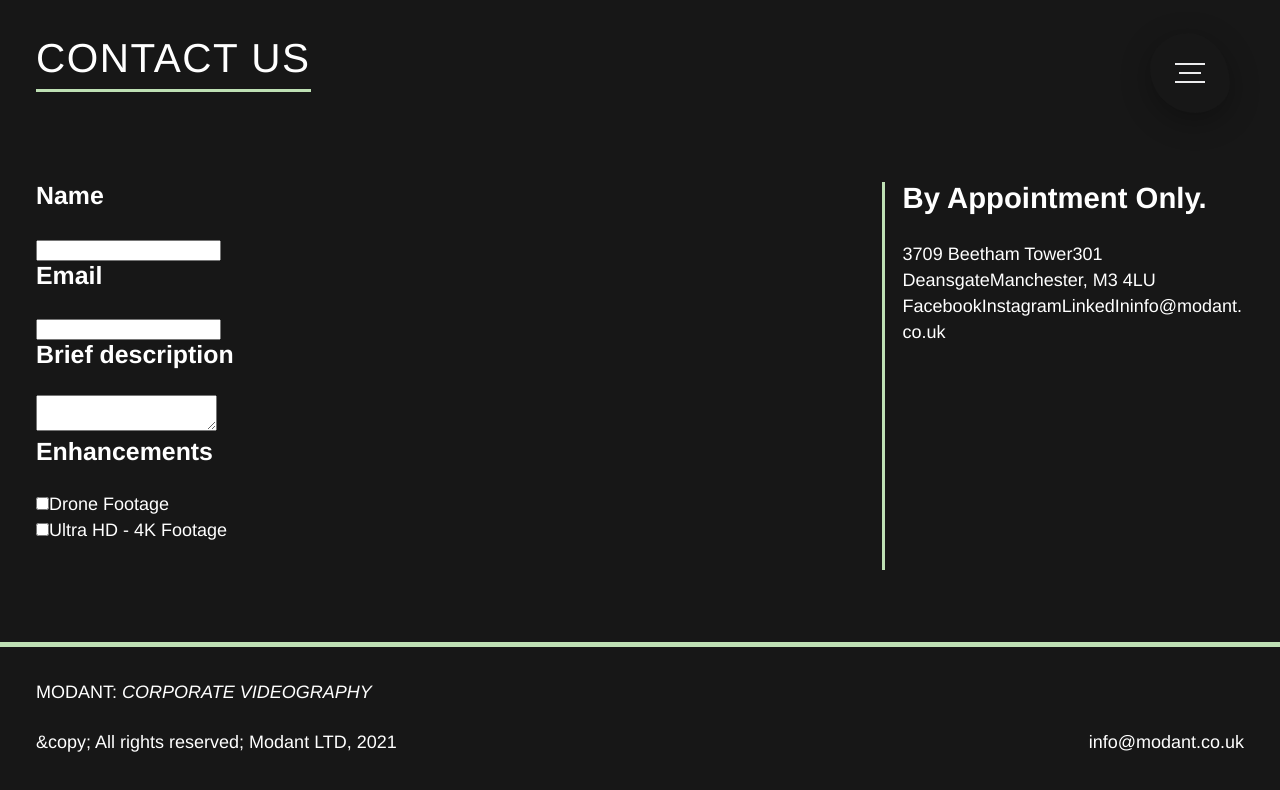
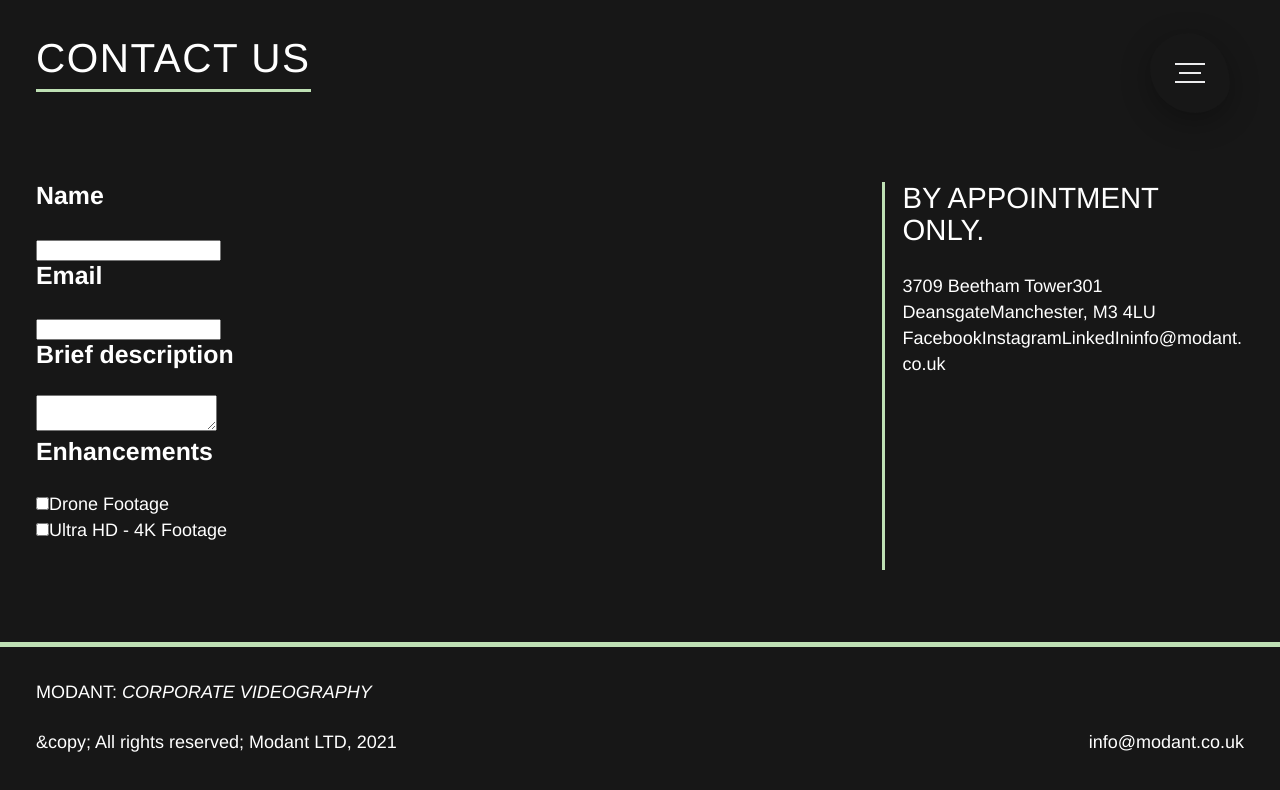
Before and after one commit to Info-Modant/modant-next-site, a Next.js app: page /contact in a window 1280 px wide. Shown: the top 790 px of the page. Built offline with nearby package versions, Linux system fonts and the light colour scheme.

Commit message:
create react element for capitalised heading

```diff
--- a/components/smallcomponents/Title.tsx
+++ b/components/smallcomponents/Title.tsx
@@ -1,4 +1,4 @@
-import React from 'react';
+import { createElement } from 'react';
 
 interface TitleProps {
   title: string,
@@ -15,3 +15,15 @@
     </div>
   )
 }
+
+interface CapitalisedHeadingProps {
+  children: string,
+  fontWeight?: string,
+  wrapper: string,
+}
+
+export function CapitalisedHeading({ children, wrapper, fontWeight }: CapitalisedHeadingProps): JSX.Element {
+
+  return createElement(wrapper,
+    { style: { fontWeight: fontWeight }, className: 'capitalised-heading' }, children);
+}
--- a/pages/contact.tsx
+++ b/pages/contact.tsx
@@ -1,6 +1,6 @@
 import {Layout} from "../components/Layout";
 import {Color} from "../utilities/color";
-import {Title} from "../components/smallcomponents/Title";
+import {CapitalisedHeading, Title} from "../components/smallcomponents/Title";
 import {ContactUsInfo} from "../data/dataStructure";
 import {Formik, Field} from 'formik';
 import {CheckboxContainer, SubjectContainer} from "../components/smallcomponents/Form";
@@ -103,7 +103,9 @@
 
   return (
     <div className="more-info">
-      <h2>By Appointment Only.</h2>
+      <CapitalisedHeading wrapper="h2" fontWeight="200">
+        By Appointment Only.
+      </CapitalisedHeading>
       <div className="address">
         <span>{ address.addressLine1 }</span>
         <span>{ address.addressLine2 }</span>
@@ -112,7 +114,7 @@
       <div className="contact-methods">
         {
           contactMethods.map((c, i) =>
-            <a key={ i } href={ c.href }>{ c.displayName }</a>
+            <a key={ i } href={ c.href } target="_blank">{ c.displayName }</a>
           )
         }
       </div>
--- a/styles/smallcomponents.scss
+++ b/styles/smallcomponents.scss
@@ -66,3 +66,7 @@
     box-shadow: 0 0 0 0.15rem $primary-700;
   }
 }
+
+.capitalised-heading {
+  text-transform: uppercase;
+}
```
